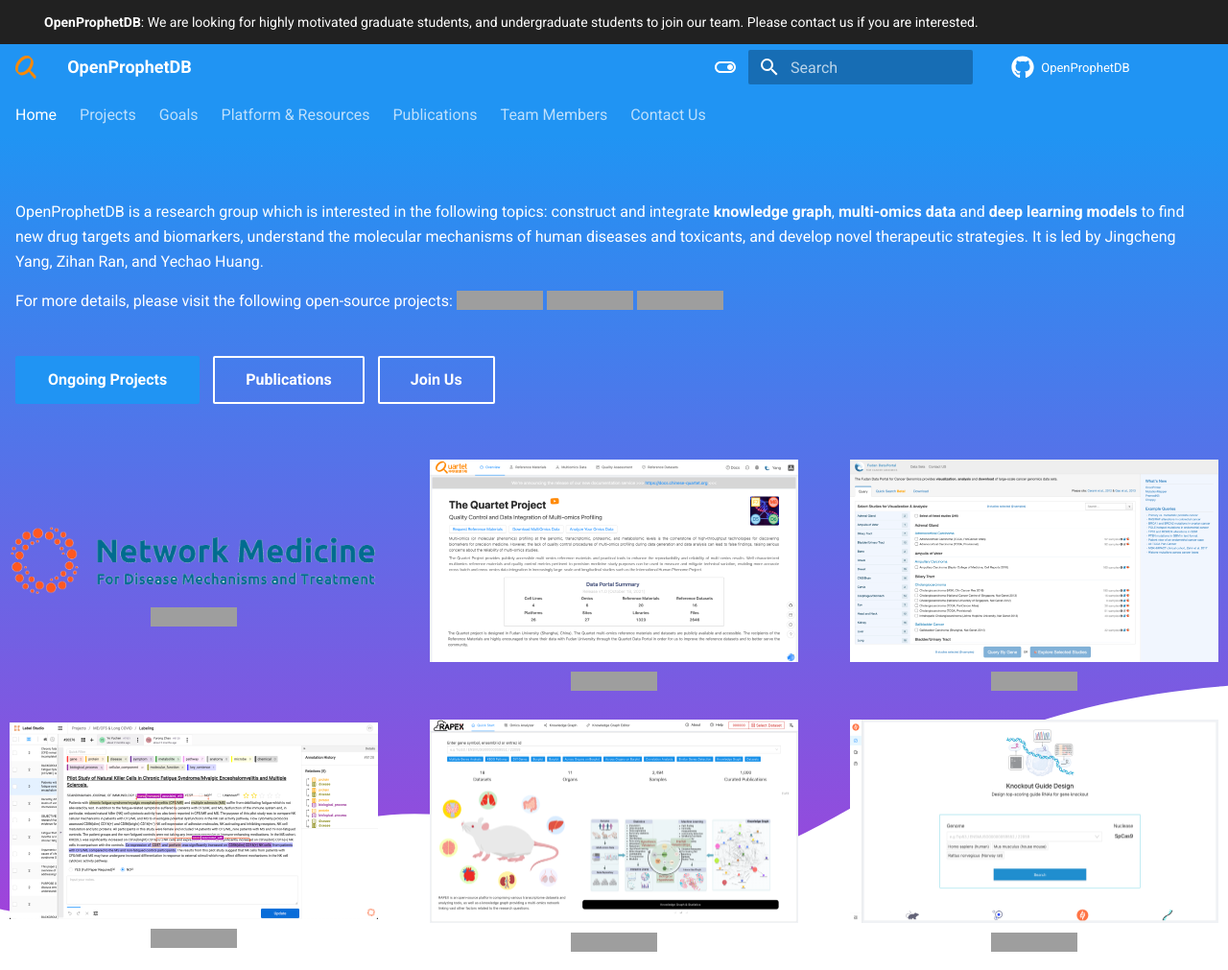
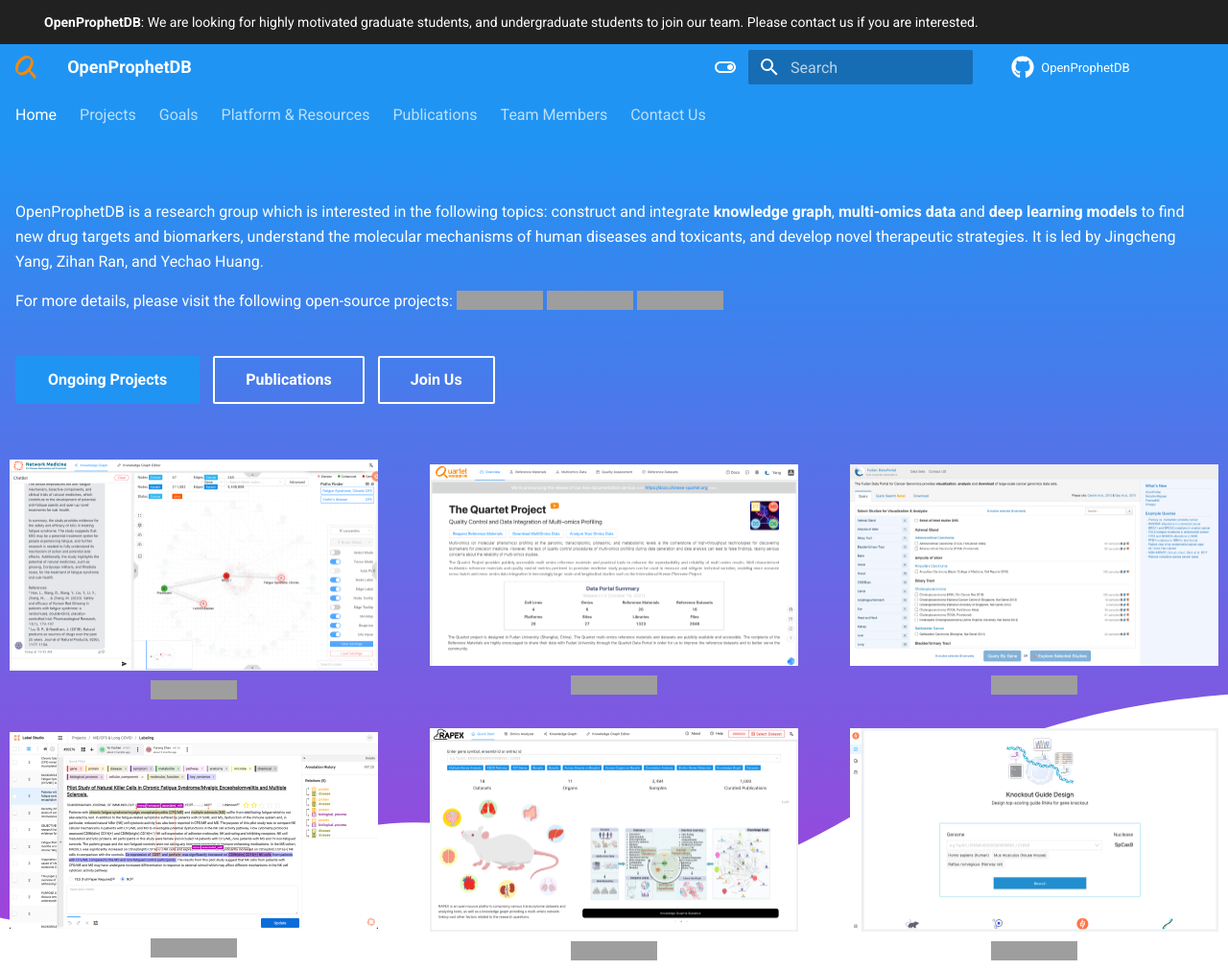
Before and after one commit to yjcyxky/prophetdb.org, an MkDocs documentation site: the page built from docs/index.md, in a window 1280 px wide. Shown: the whole page at 96% size. Built offline with MkDocs 1.6.1 and Material for MkDocs 9.7.7, drawn with Linux system fonts in a browser that asks for light colours; grey boxes are pictures that could not be loaded.

Commit message:
Improve the webpage for the network medicine platform.

```diff
--- a/docs/assets/overrides/home.html
+++ b/docs/assets/overrides/home.html
@@ -112,7 +112,7 @@
     <div class="showcase-container">
       <a href="https://drugs.3steps.cn" target="_blank"
         title="A Network Medicine Platform with knowledge graph and graph neural network for drug discovery, disease mechanism and biomarker screening.">
-        <img class="image" src="/assets/images/network-medicine.png" />
+        <img class="image" src="/assets/images/network-medicine-webpage.png" />
         <img class="title" alt="Status" src="https://img.shields.io/badge/Network_Medicine-blue">
       </a>
       <a href="https://chinese-quartet.org" target="_blank"
```
Also changed, not shown: docs/assets/images/network-medicine-webpage.png (added).
